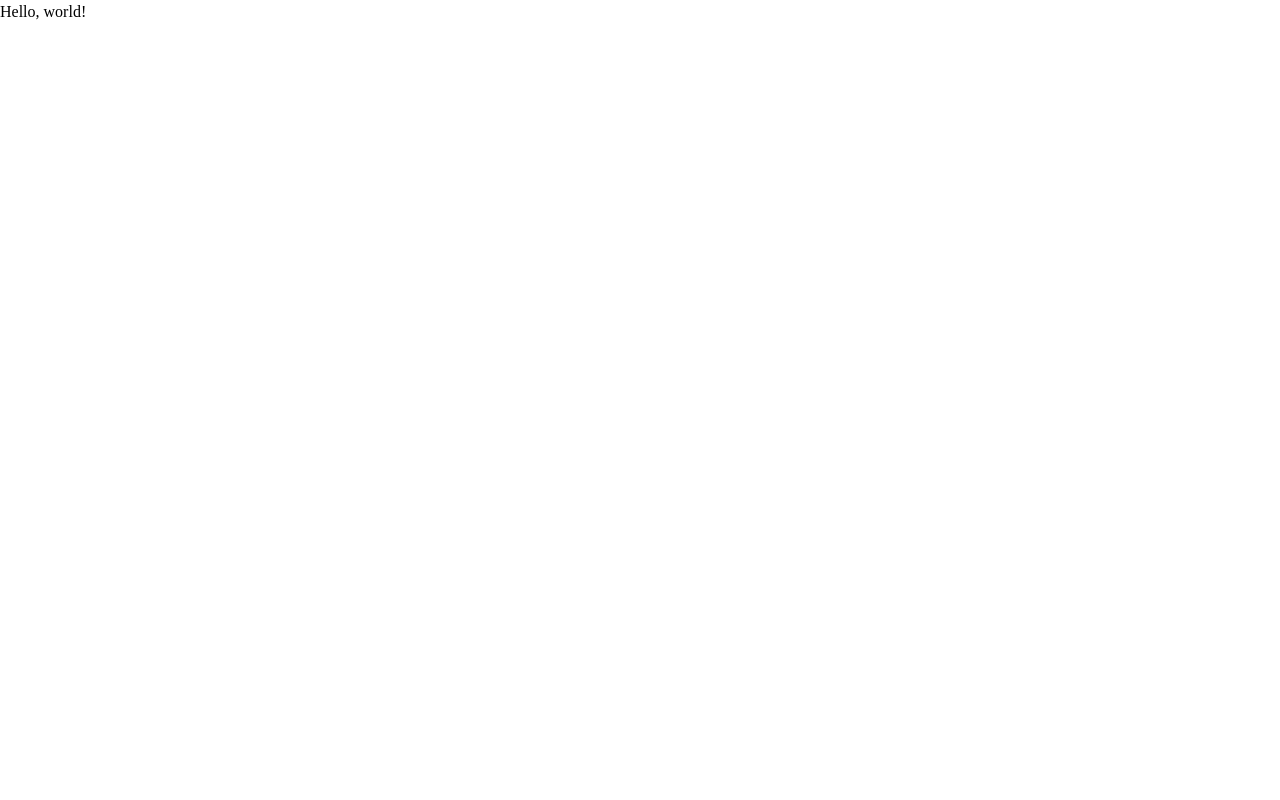
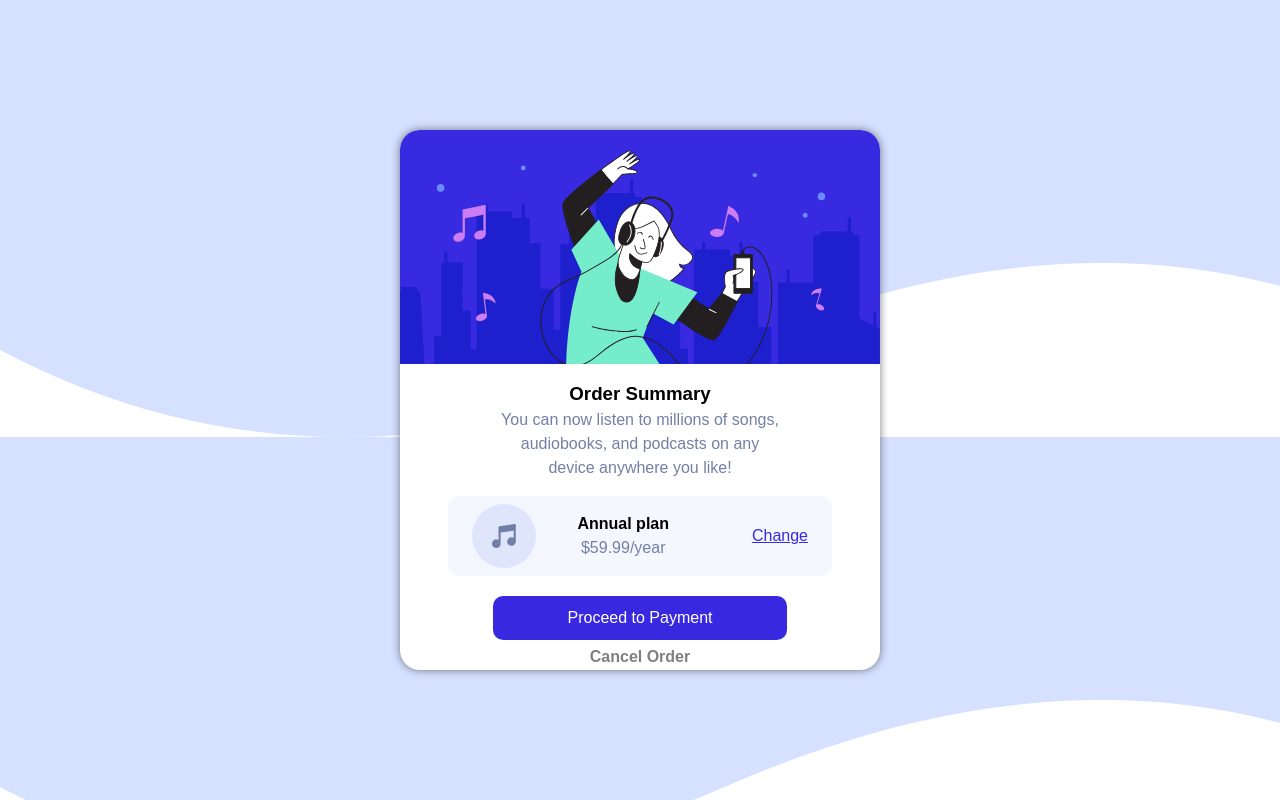
Before and after one commit to madikirkman/frontend-mentor-1, a plain HTML site: page index.html in a window 1280 px wide. Drawn offline with Linux system fonts and the light colour scheme.

Commit message:
deploy: 49a30404521cfc2ce0f4f84f99f0671d74b3df1a

```diff
--- a/css/main.css
+++ b/css/main.css
@@ -5,3 +5,90 @@ video {
   width: 100%;
   height: auto;
 }
+
+.music-note {
+  width: 100%;
+  height: 100%;
+  object-fit: cover;
+  max-width: 4rem;
+}
+
+.card {
+  font-family: sans-serif;
+  box-shadow: 0 0 0.5rem 0 rgba(0, 0, 0, 0.5);
+  border-radius: 1.25rem;
+  text-align: center;
+  overflow: hidden;
+  max-width: 30rem;
+  background-color: white;
+}
+
+section .music-button {
+  background: hsl(225, 100%, 98%);
+  display: flex;
+  align-items: center;
+  border: none;
+  border-radius: 10px;
+  width: 80%;
+  margin: 1rem auto;
+  justify-content: space-between;
+  box-sizing: border-box;
+  padding: 0.5rem 1.5rem;
+}
+
+.proceed {
+  border: none;
+  background-color: hsl(245, 75%, 52%);
+  padding-left: 75px;
+  padding-right: 75px;
+  padding-top: 10px;
+  padding-bottom: 10px;
+  text-align: center;
+  font-size: 16px;
+  margin: 4px 2px;
+  border-radius: 10px;
+  color: white;
+  font-weight: 500;
+}
+
+body {
+  display: flex;
+  align-items: center;
+  justify-content: center;
+  margin: 0;
+  min-height: 100vh;
+}
+
+.text {
+  margin-left: 20%;
+  margin-right: 20%;
+  color: hsl(224, 23%, 55%);
+  text-align: center;
+}
+
+@media (min-width: 40em) {
+}
+
+article.card ul {
+  list-style-type: none;
+}
+
+.cancel {
+  background-color: white;
+  border: none;
+  color: gray;
+  font-weight: 700;
+  text-align: center;
+}
+
+u {
+  color: hsl(245, 75%, 52%);
+}
+
+.price {
+  color: hsl(224, 23%, 55%);
+}
+
+.annual-plan {
+  font-weight: 700;
+}
--- a/index.html
+++ b/index.html
@@ -9,7 +9,56 @@
     <script src="./js/main.js" defer></script>
     <title>Document</title>
   </head>
-  <body>
-    Hello, world!
+
+  <body
+    background="./images/pattern-background-desktop.svg"
+    width="100%"
+    height="100%"
+  >
+    <article class="card">
+      <img
+        src="./images/illustration-hero.svg"
+        alt="Illustration of person dancing to music"
+        width="100%"
+        height="220"
+      />
+
+      <section class="main section">
+        <h1>Order Summary</h1>
+
+        <p class="text">
+          You can now listen to millions of songs, audiobooks, and podcasts on
+          any device anywhere you like!
+        </p>
+        <section>
+          <button class="music-button">
+            <img
+              src="./images/icon-music.svg"
+              alt="Illustration of a music note"
+              width="100%"
+              height="100%"
+              class="music-note"
+            />
+
+            <div>
+              <p class="annual-plan">Annual plan</p>
+              <p class="price">$59.99/year</p>
+            </div>
+
+            <a href="espn.com"></a><u>Change</u>
+          </button>
+        </section>
+
+        <button class="proceed">
+          <p>Proceed to Payment</p>
+        </button>
+
+        <br />
+
+        <button class="cancel">
+          <p>Cancel Order</p>
+        </button>
+      </section>
+    </article>
   </body>
 </html>
```
Also changed, not shown: images/favicon-32x32.png (added), images/icon-music.svg (added), images/illustration-hero.svg (added), images/pattern-background-desktop.svg (added), images/pattern-background-mobile.svg (added), 1 other file.
